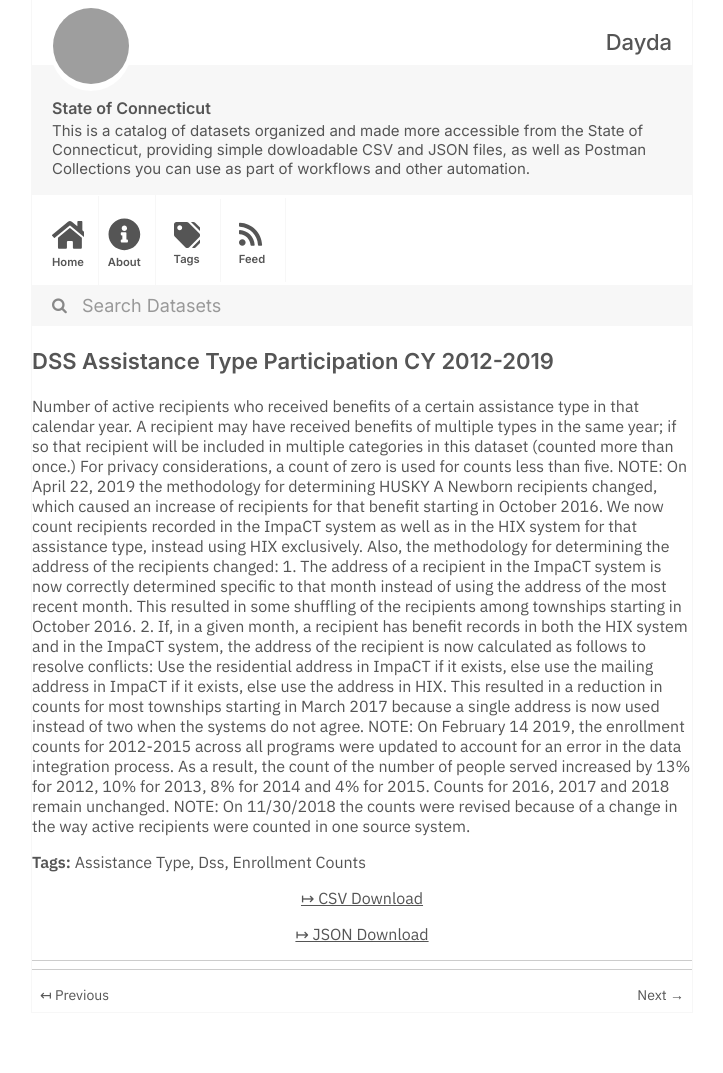
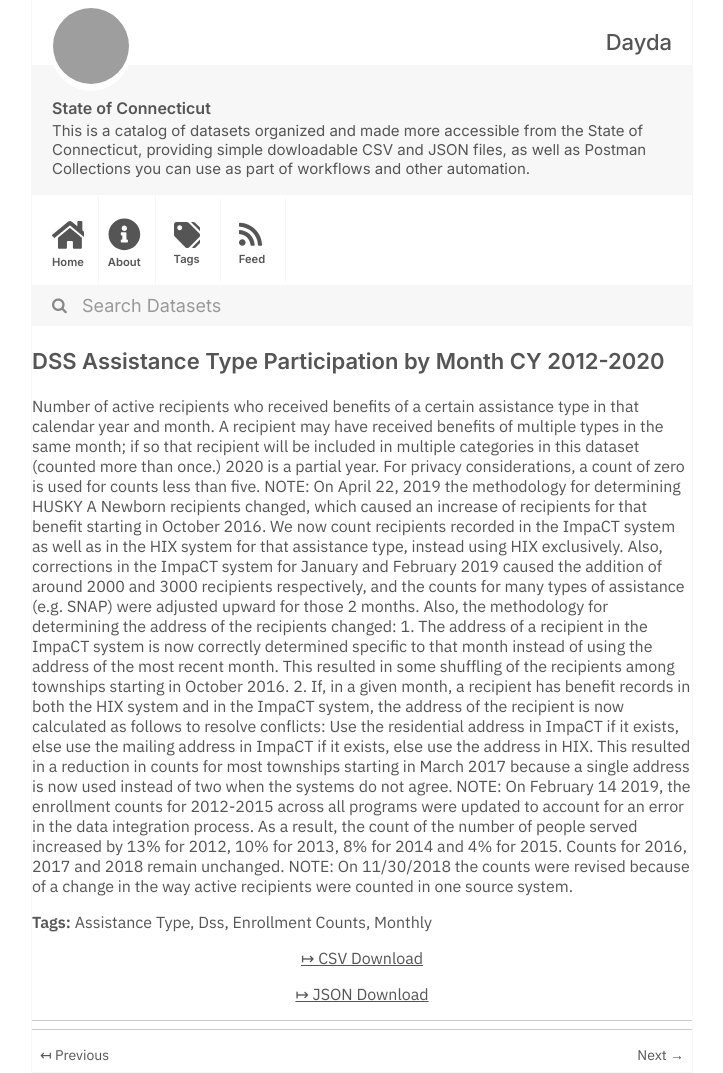
Before and after one commit to dayda-entities/state-of-connecticut, a Jekyll site: the page built from _posts/2020-11-12-dss-assistance-type-participat.md, in a window 1280 px wide. Shown: the whole page, without its empty margins (278-1001 px from the left). Built offline with Jekyll 4.4.1, drawn with Linux system fonts in a browser that asks for light colours; before the commit the page ends 1013 px from its top, so only the background shows below that; grey boxes are pictures that could not be loaded.

```diff
--- a/_posts/2020-11-12-dss-assistance-type-participat.md
+++ b/_posts/2020-11-12-dss-assistance-type-participat.md
@@ -1,23 +1,26 @@
 ---
-title: DSS Assistance Type Participation CY 2012-2019
-created: '2020-11-12T14:53:54.347717'
-modified: '2020-12-04T18:54:45.827178'
+title: DSS Assistance Type Participation by Month CY 2012-2020
+created: '2020-11-12T14:53:56.686688'
+modified: '2020-12-04T18:54:49.202552'
 state: active
 type: dataset
 tags:
   - Assistance Type
   - Dss
   - Enrollment Counts
+  - Monthly
 groups:
   - Local Government
-csv_url: 'https://data.ct.gov/api/views/44qf-qawh/rows.csv?accessType=DOWNLOAD'
-json_url: 'https://data.ct.gov/api/views/44qf-qawh/rows.json?accessType=DOWNLOAD'
+csv_url: 'https://data.ct.gov/api/views/4bgy-4ez6/rows.csv?accessType=DOWNLOAD'
+json_url: 'https://data.ct.gov/api/views/4bgy-4ez6/rows.json?accessType=DOWNLOAD'
 layout: post
 
 ---
-Number of active recipients who received benefits of a certain assistance type in that calendar year. A recipient may have received benefits of multiple types in the same year; if so that recipient will be included in multiple categories in this dataset (counted more than once.)
+Number of active recipients who received benefits of a certain assistance type in that calendar year and month. A recipient may have received benefits of multiple types in the same month; if so that recipient will be included in multiple categories in this dataset (counted more than once.)
+2020 is a partial year.
 For privacy considerations, a count of zero is used for counts less than five.
 NOTE: On April 22, 2019 the methodology for determining HUSKY A Newborn recipients changed, which caused an increase of recipients for that benefit starting in October 2016. We now count recipients recorded in the ImpaCT system as well as in the HIX system for that assistance type, instead using HIX exclusively.
+Also, corrections in the ImpaCT system for January and February 2019 caused the addition of around 2000 and 3000 recipients respectively, and the counts for many types of assistance (e.g. SNAP) were adjusted upward for those 2 months.
 Also, the methodology for determining the address of the recipients changed:
     1. The address of a recipient in the ImpaCT system is now correctly determined specific to that month instead of using the address of the most recent month. This resulted in some shuffling of the recipients among townships starting in October 2016.
     2. If, in a given month, a recipient has benefit records in both the HIX system and in the ImpaCT system, the address of the recipient is now calculated as follows to resolve conflicts: Use the residential address in ImpaCT if it exists, else use the mailing address in ImpaCT if it exists, else use the address in HIX. This resulted in a reduction in counts for most townships starting in March 2017 because a single address is now used instead of two when the systems do not agree.
```
